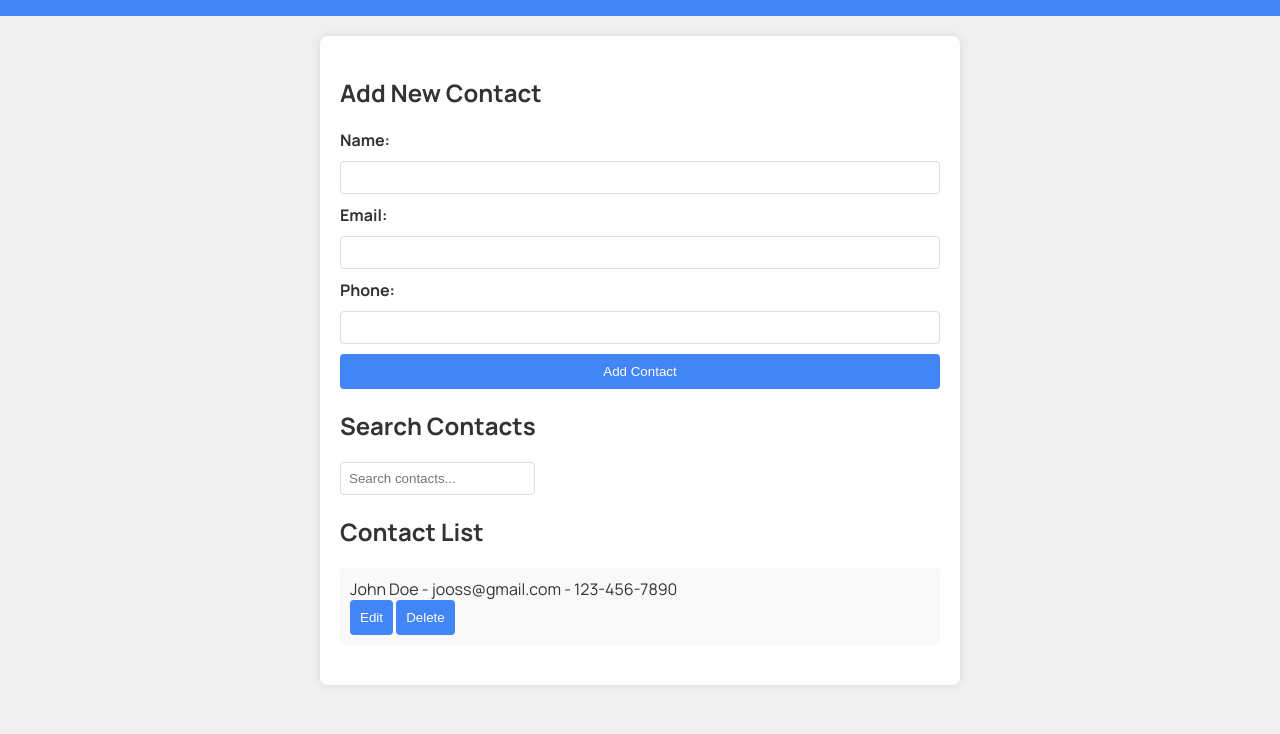
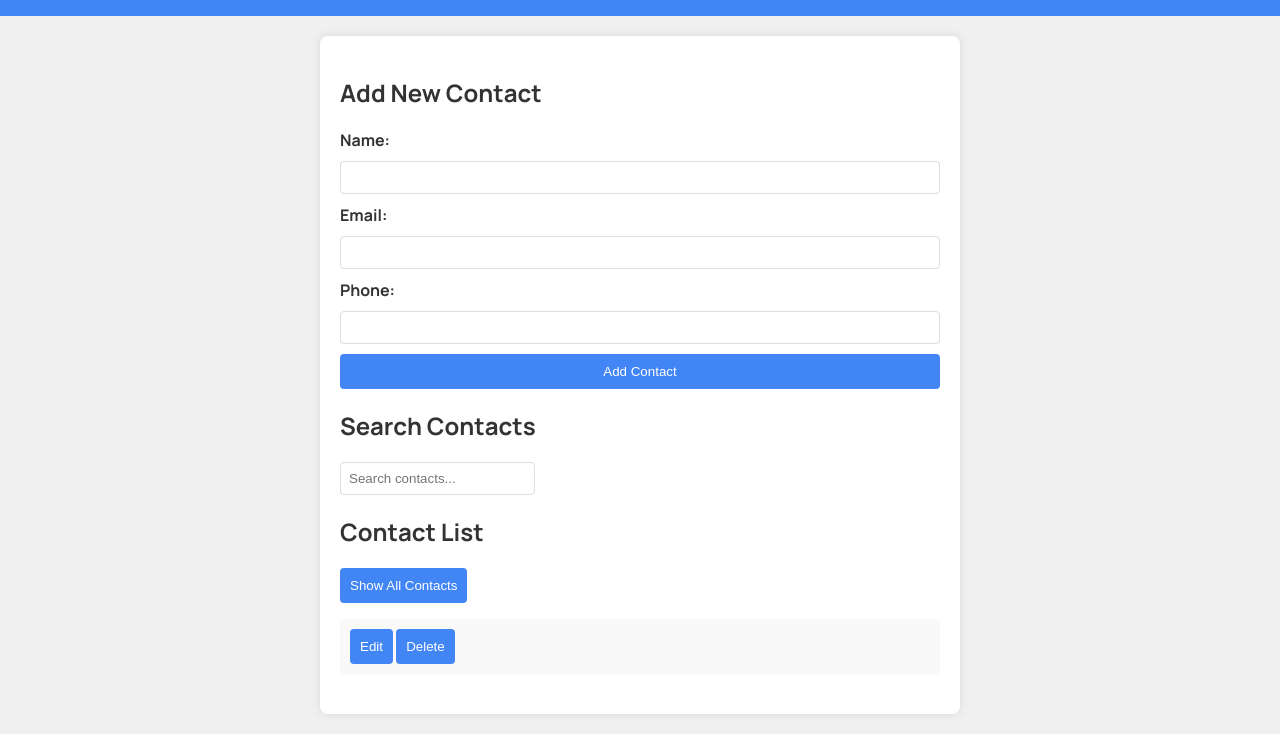
Before and after one commit to livinalt/contactly, a plain HTML site: page index.html in a window 1280 px wide. Shown: the part 103-837 px from the top of the page. Before the commit the page ends 808 px from the top, so only its background shows below. Drawn offline with Linux system fonts and the light colour scheme.

Commit message:
Fourth commit

```diff
--- a/index.html
+++ b/index.html
@@ -39,9 +39,10 @@
 
         <section>
             <h2>Contact List</h2>
+            <button onclick="showAllContacts()">Show All Contacts</button>
             <ul id="contactListId">
                 <li>
-                    <span>John Doe - jooss@gmail.com - 123-456-7890</span>
+                    <span></span>
                     <div class="contact-actions">
                         <button onclick="editContact(1)">Edit</button>
                         <button onclick="deleteContact(1)">Delete</button>
--- a/script.js
+++ b/script.js
@@ -119,3 +119,13 @@ function generateId() {
 
 // Initial display of contacts
 displayContacts();
+
+function showAllContacts() {
+
+    const allContacts = [
+        { id: 1, name: "John Doe", email: "jooss@gmail.com", phone: "123-456-7890" },
+        // Add more contacts as needed
+    ];
+
+    displayContacts(allContacts);
+}
```
Also changed, not shown: 1 other file.
